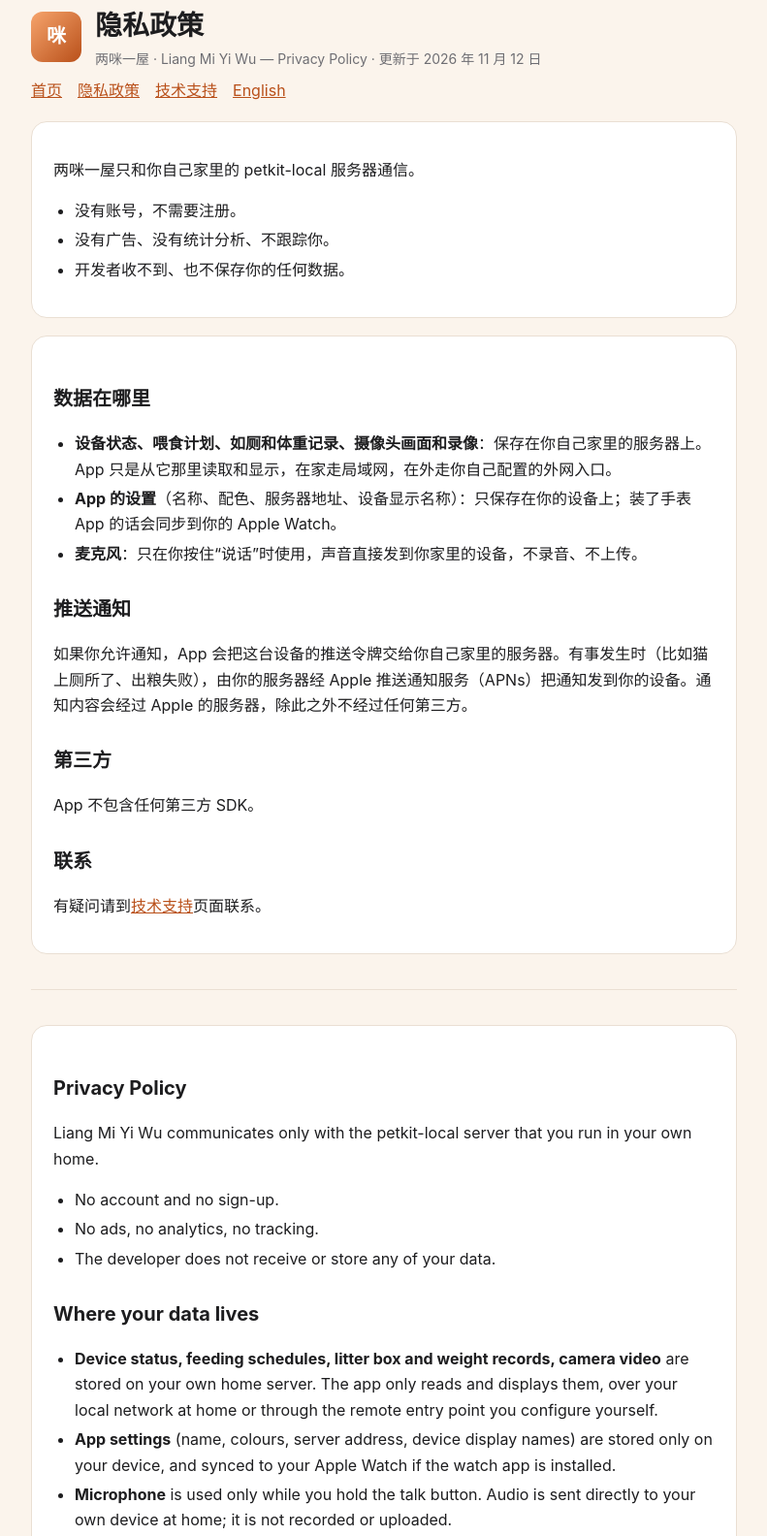
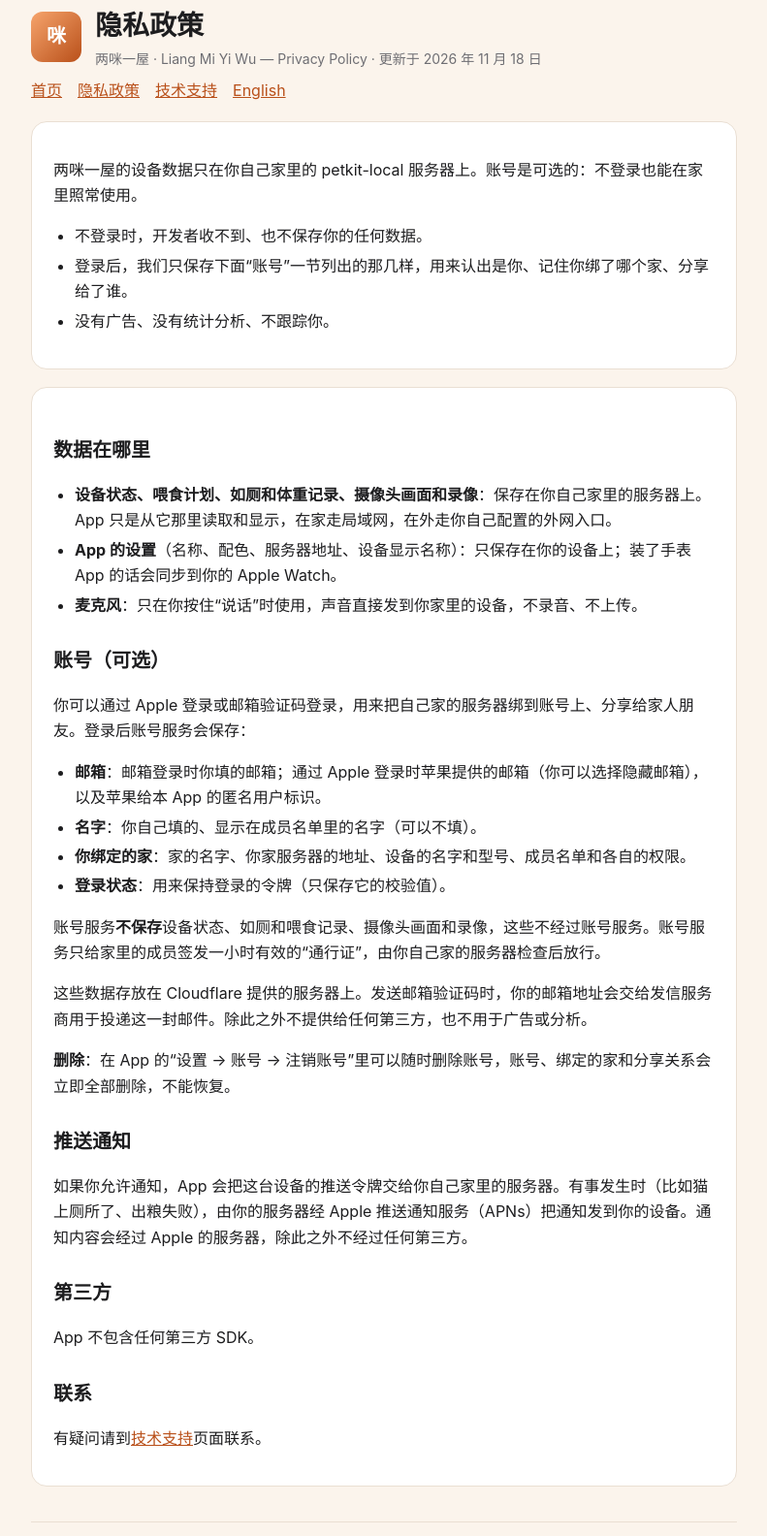
Before and after one commit to Yakultt-t/liangmi-yiwu, a plain HTML site: page privacy.html in a window 1280 px wide. Shown: the part 29-1613 px from the top of the page at 97% size, without its empty margins (244-1035 px from the left). Drawn offline with Linux system fonts and the light colour scheme.

Commit message:
隐私政策：新增“账号（可选）”一节
1.2 版加入可选的账号（通过 Apple 登录、绑定家、分享），写明账号服务保存什么、不保存什么、怎么删除。

Co-Authored-By: Claude Fable 5.2 <noreply@anthropic.com>

```diff
--- a/privacy.html
+++ b/privacy.html
@@ -1,12 +1,12 @@
 <!doctype html><html lang="zh-Hans"><head><meta charset="utf-8"><meta name="viewport" content="width=device-width,initial-scale=1"><title>隐私政策 · 两咪一屋</title><link rel="stylesheet" href="style.css"></head><body><main>
-<header><div class="logo">咪</div><div><h1>隐私政策</h1><div class="muted">两咪一屋 · Liang Mi Yi Wu — Privacy Policy · 更新于 2026 年 11 月 12 日</div></div></header>
+<header><div class="logo">咪</div><div><h1>隐私政策</h1><div class="muted">两咪一屋 · Liang Mi Yi Wu — Privacy Policy · 更新于 2026 年 11 月 18 日</div></div></header>
 <nav><a href="index.html">首页</a><a href="privacy.html">隐私政策</a><a href="support.html">技术支持</a><a href="#en">English</a></nav>
 <div class="card">
-<p>两咪一屋只和你自己家里的 petkit-local 服务器通信。</p>
+<p>两咪一屋的设备数据只在你自己家里的 petkit-local 服务器上。账号是可选的：不登录也能在家里照常使用。</p>
 <ul>
-<li>没有账号，不需要注册。</li>
+<li>不登录时，开发者收不到、也不保存你的任何数据。</li>
+<li>登录后，我们只保存下面“账号”一节列出的那几样，用来认出是你、记住你绑了哪个家、分享给了谁。</li>
 <li>没有广告、没有统计分析、不跟踪你。</li>
-<li>开发者收不到、也不保存你的任何数据。</li>
 </ul>
 </div>
 <div class="card">
@@ -16,6 +16,17 @@
 <li><b>App 的设置</b>（名称、配色、服务器地址、设备显示名称）：只保存在你的设备上；装了手表 App 的话会同步到你的 Apple Watch。</li>
 <li><b>麦克风</b>：只在你按住“说话”时使用，声音直接发到你家里的设备，不录音、不上传。</li>
 </ul>
+<h2>账号（可选）</h2>
+<p>你可以通过 Apple 登录或邮箱验证码登录，用来把自己家的服务器绑到账号上、分享给家人朋友。登录后账号服务会保存：</p>
+<ul>
+<li><b>邮箱</b>：邮箱登录时你填的邮箱；通过 Apple 登录时苹果提供的邮箱（你可以选择隐藏邮箱），以及苹果给本 App 的匿名用户标识。</li>
+<li><b>名字</b>：你自己填的、显示在成员名单里的名字（可以不填）。</li>
+<li><b>你绑定的家</b>：家的名字、你家服务器的地址、设备的名字和型号、成员名单和各自的权限。</li>
+<li><b>登录状态</b>：用来保持登录的令牌（只保存它的校验值）。</li>
+</ul>
+<p>账号服务<b>不保存</b>设备状态、如厕和喂食记录、摄像头画面和录像，这些不经过账号服务。账号服务只给家里的成员签发一小时有效的“通行证”，由你自己家的服务器检查后放行。</p>
+<p>这些数据存放在 Cloudflare 提供的服务器上。发送邮箱验证码时，你的邮箱地址会交给发信服务商用于投递这一封邮件。除此之外不提供给任何第三方，也不用于广告或分析。</p>
+<p><b>删除</b>：在 App 的“设置 → 账号 → 注销账号”里可以随时删除账号，账号、绑定的家和分享关系会立即全部删除，不能恢复。</p>
 <h2>推送通知</h2>
 <p>如果你允许通知，App 会把这台设备的推送令牌交给你自己家里的服务器。有事发生时（比如猫上厕所了、出粮失败），由你的服务器经 Apple 推送通知服务（APNs）把通知发到你的设备。通知内容会经过 Apple 的服务器，除此之外不经过任何第三方。</p>
 <h2>第三方</h2>
@@ -25,11 +36,11 @@
 </div>
 <hr><div id="en" class="card">
 <h2>Privacy Policy</h2>
-<p>Liang Mi Yi Wu communicates only with the petkit-local server that you run in your own home.</p>
+<p>Your device data stays on the petkit-local server that you run in your own home. An account is optional: the app works at home without signing in.</p>
 <ul>
-<li>No account and no sign-up.</li>
+<li>If you do not sign in, the developer does not receive or store any of your data.</li>
+<li>If you sign in, we store only the items listed under “Account” below, to recognise you, remember which home you linked and who you shared it with.</li>
 <li>No ads, no analytics, no tracking.</li>
-<li>The developer does not receive or store any of your data.</li>
 </ul>
 <h2>Where your data lives</h2>
 <ul>
@@ -37,6 +48,17 @@
 <li><b>App settings</b> (name, colours, server address, device display names) are stored only on your device, and synced to your Apple Watch if the watch app is installed.</li>
 <li><b>Microphone</b> is used only while you hold the talk button. Audio is sent directly to your own device at home; it is not recorded or uploaded.</li>
 </ul>
+<h2>Account (optional)</h2>
+<p>You can sign in with Apple or with an email verification code in order to link your own home server to an account and share it with family or friends. When you sign in, the account service stores:</p>
+<ul>
+<li><b>Email address</b>: the address you enter for email sign-in; for Sign in with Apple, the address Apple provides (you may choose to hide your email) and the anonymous user identifier Apple issues for this app.</li>
+<li><b>Name</b>: an optional display name you enter, shown in the member list.</li>
+<li><b>Homes you link</b>: the home's name, your home server's addresses, device names and models, the member list and each member's permission.</li>
+<li><b>Sign-in state</b>: a session token (only its hash is stored).</li>
+</ul>
+<p>The account service does <b>not</b> store device status, litter box or feeding records, or camera video; none of that passes through it. It only issues one-hour passes to members of a home, which your own home server verifies before allowing access.</p>
+<p>This data is stored on servers provided by Cloudflare. When a verification code is sent, your email address is passed to an email delivery provider solely to deliver that message. It is not shared with any other third party and is not used for advertising or analytics.</p>
+<p><b>Deletion</b>: you can delete your account at any time in the app under Settings → Account → Delete account. The account, the homes you linked and all sharing are deleted immediately and cannot be restored.</p>
 <h2>Push notifications</h2>
 <p>If you allow notifications, the app gives this device's push token to your own home server. When something happens, your server sends the notification through Apple Push Notification service (APNs). Notification content passes through Apple's servers and no other third party.</p>
 <h2>Third parties</h2>
```
